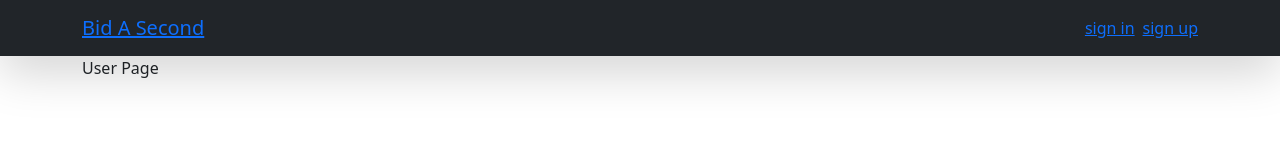
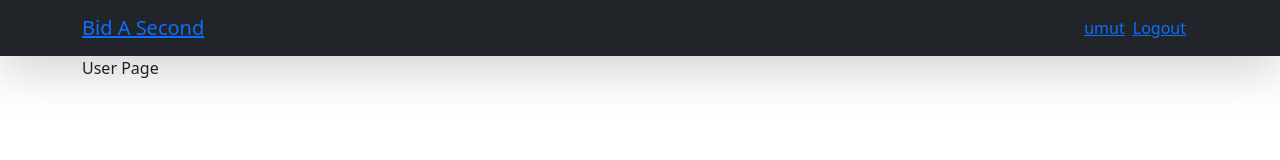
Before and after one commit to umutyildiz1/bas-frontend, a React (Create React App) app in the folder front-end/: page /#/users/createUser in a window 1280 px wide. Shown: the top 160 px of the page. Built offline with nearby package versions, Linux system fonts and the light colour scheme.

Commit message:
Update NaviBar.js

```diff
--- a/front-end/src/components/NaviBar.js
+++ b/front-end/src/components/NaviBar.js
@@ -1,17 +1,27 @@
-import React from "react";
+import React, { useState } from "react";
 import { Nav, Navbar, Container } from "react-bootstrap";
 import {Link} from 'react-router-dom'
 
 export default function Navibar() {
+  const [isLogin, setIsLogin] = useState(true)
+  const [username, setUsername] = useState("umut")
+  let linksNav = (<div className="d-flex"><Nav.Item className="me-2"><Link to="/login">sign in</Link></Nav.Item>
+  <Nav.Item><Link to="/signup">sign up</Link></Nav.Item></div>)
+  if(isLogin){
+    linksNav = (
+      <Container className="d-flex">
+      <Nav.Item className="me-2"><Link to={`/users/${username}`}>{username}</Link></Nav.Item>
+      <Nav.Item><Link>Logout</Link></Nav.Item></Container>)
+
+  }
   return (
+
     <div>
       <Navbar expand="lg" variant="dark" bg="dark" className="shadow-lg" >
         <Container>
             <Navbar.Brand ><Link to="/">Bid A Second</Link></Navbar.Brand>
             <Nav className="ms-auto">
-                <Nav.Item className="me-2"><Link to="/login">sign in</Link></Nav.Item>
-                <Nav.Item><Link to="/signup">sign up</Link></Nav.Item>
-
+                {linksNav}
             </Nav>
 
 
```
